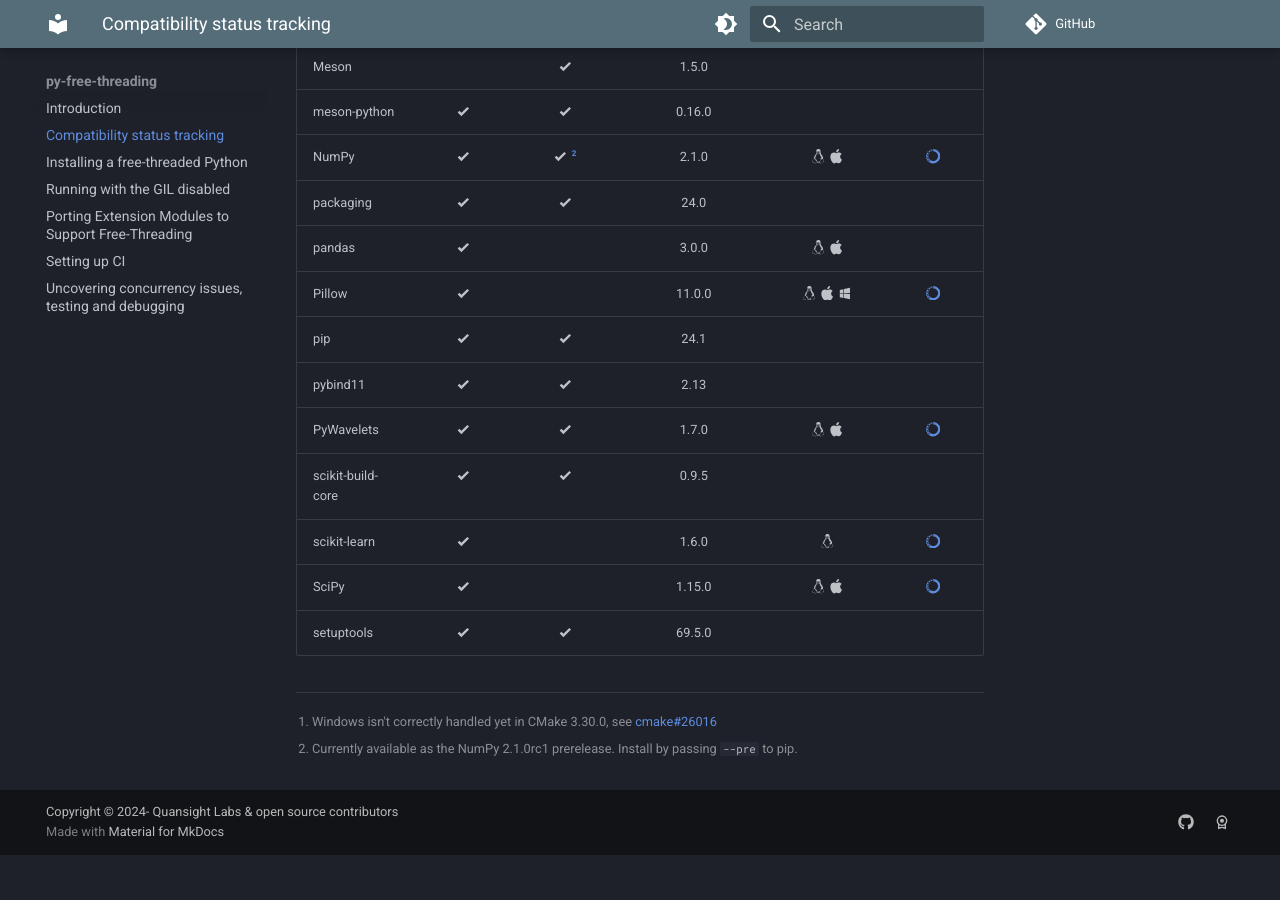
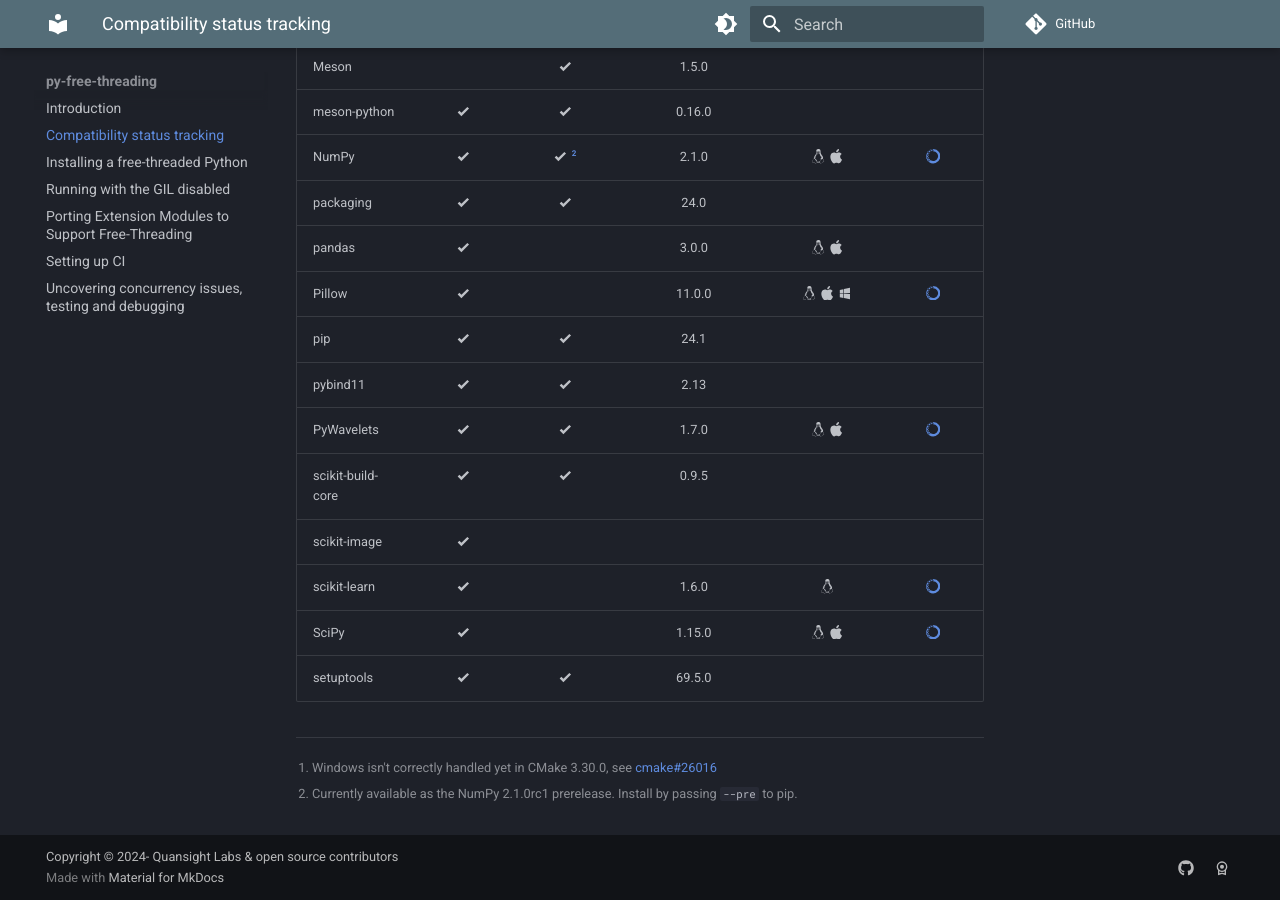
Before and after one commit to Quansight-Labs/free-threaded-compatibility, an MkDocs documentation site: the page built from docs/tracking.md, in a window 1280 px wide and 900 px high, scrolled down 742 px. Built offline with MkDocs 1.6.1 and Material for MkDocs 9.7.7, drawn with Linux system fonts in a browser that asks for light colours; comment, search, counter and statistics services are not loaded; before the commit the page ends 1597 px from its top, so only the background shows below that.

Commit message:
update tracker for scikit-image being tested in CI

```diff
--- a/docs/tracking.md
+++ b/docs/tracking.md
@@ -36,6 +36,7 @@
 | pybind11          | :material-check-bold: |     :material-check-bold:      |            2.13            |                                                            |                                                                                          |
 | PyWavelets        | :material-check-bold: |     :material-check-bold:      |           1.7.0            |               :simple-linux: :simple-apple:                |  [:simple-anaconda:](https://anaconda.org/scientific-python-nightly-wheels/pywavelets/)  |
 | scikit-build-core | :material-check-bold: |     :material-check-bold:      |           0.9.5            |                                                            |                                                                                          |
+| scikit-image      | :material-check-bold: |                                |                            |                                                            |                                                                                          |
 | scikit-learn      | :material-check-bold: |                                |           1.6.0            |                       :simple-linux:                       | [:simple-anaconda:](https://anaconda.org/scientific-python-nightly-wheels/scikit-learn/) |
 | SciPy             | :material-check-bold: |                                |           1.15.0           |               :simple-linux: :simple-apple:                |    [:simple-anaconda:](https://anaconda.org/scientific-python-nightly-wheels/scipy/)     |
 | setuptools        | :material-check-bold: |     :material-check-bold:      |           69.5.0           |                                                            |                                                                                          |
```
